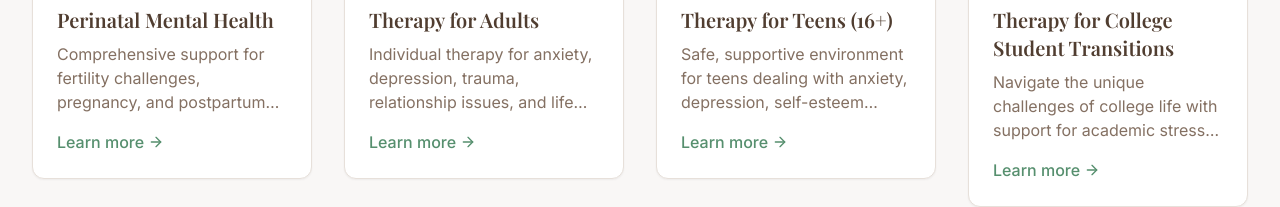
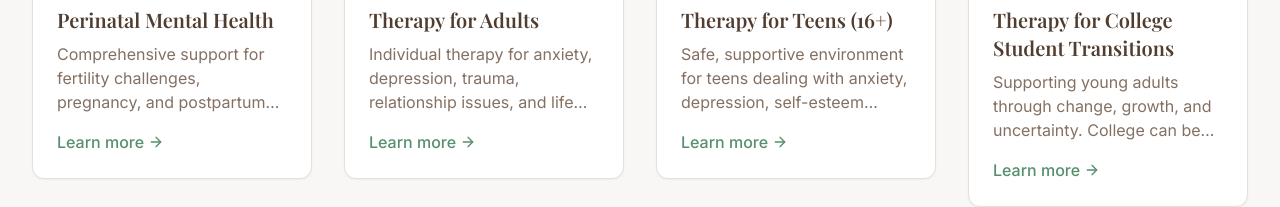
Before and after one commit to aminmag67/innerstrengths-calm-bloom, a React (Vite) app: page /services in a window 1280 px wide. Shown: the part 582-789 px from the top of the page. Built offline with nearby package versions, Linux system fonts and the light colour scheme; the HTML template or start-up script is replaced by a standard one.

Commit message:
Update college student card copy
Update the description for the "Therapy for College Student Transitions" service card with the new, more detailed copy provided by the user.

```diff
--- a/src/pages/Services.tsx
+++ b/src/pages/Services.tsx
@@ -43,7 +43,7 @@ const Services = () => {
 
           <ServiceCard
             title="Therapy for College Student Transitions"
-            description="Navigate the unique challenges of college life with support for academic stress, identity exploration, relationships, and transitioning to independence."
+            description="Supporting young adults through change, growth, and uncertainty. College can be both exciting and overwhelming — filled with new responsibilities, shifting identities, academic pressures, and changing relationships. We offer therapy for college students navigating transitions such as moving away from home, adjusting to campus life, managing stress and anxiety, exploring identity, or planning for life after graduation. Our goal is to help students build emotional resilience, clarify values, and develop coping strategies to support both their mental health and personal growth during this pivotal time."
             image={collegeImage}
             link="/services/college"
           />
```
